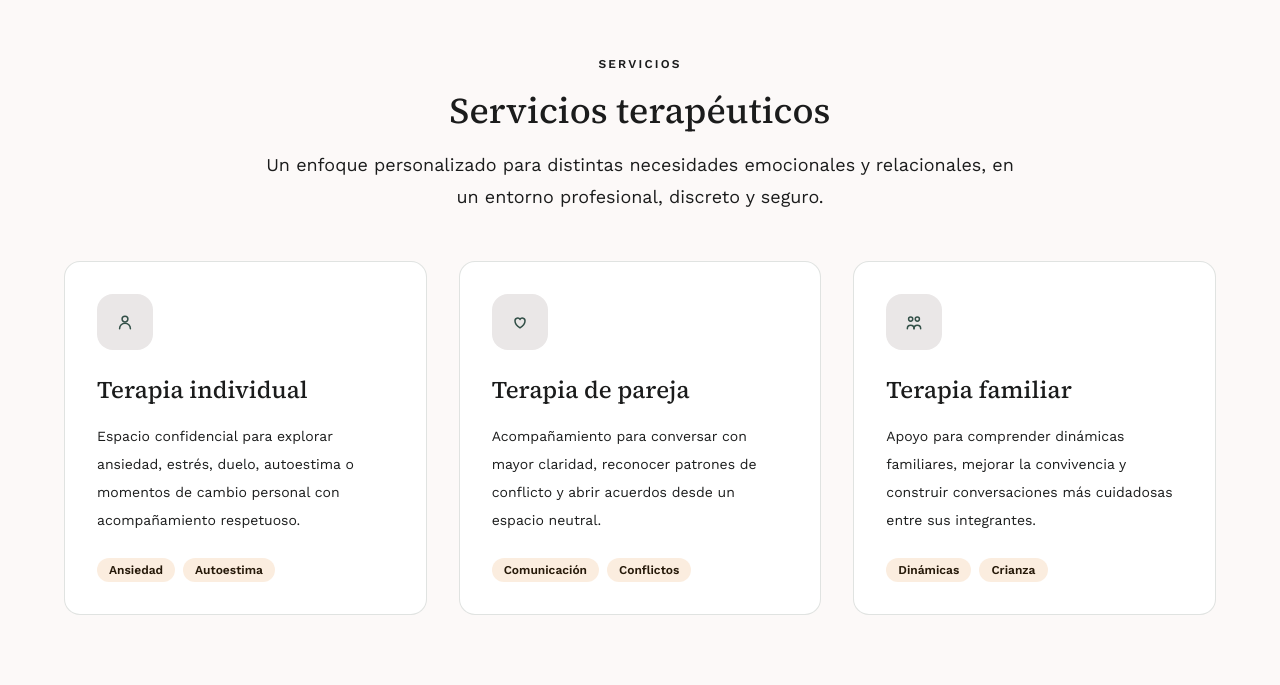
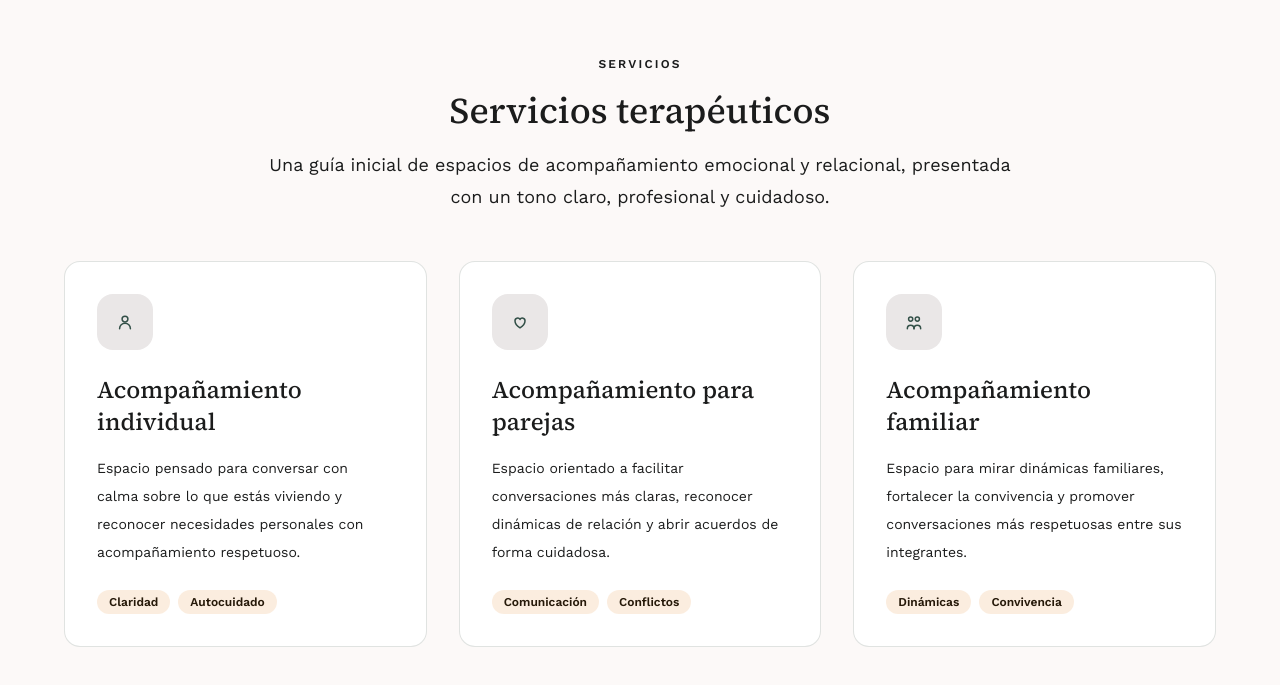
Before and after one commit to GerardoRegalado/BalancePsicologia, a Next.js app: page / in a window 1280 px wide. Shown: the part 1643-2328 px from the top of the page. Built offline with nearby package versions, Linux system fonts and the light colour scheme; no server answers.

Commit message:
sanitazing phase 1.3

```diff
--- a/content/about.ts
+++ b/content/about.ts
@@ -5,7 +5,7 @@
   eyebrow: "Nosotros",
   title: "Nuestra filosofía",
   lead: "Creemos en la terapia como un proceso colaborativo, humano y cuidadoso. Balance Psicología busca ofrecer un espacio donde puedas hablar con calma, sentirte escuchado y ordenar lo que estás viviendo sin juicio.",
-  body: "El acompañamiento se presenta con una mirada ética, cercana y respetuosa del ritmo de cada persona. La información clínica específica, trayectoria profesional y detalles del equipo se integrarán únicamente cuando estén confirmados por el cliente.",
+  body: "El acompañamiento se presenta con una mirada ética, cercana y respetuosa del ritmo de cada persona. La información clínica específica, trayectoria profesional y detalles del equipo se integrarán únicamente cuando la información esté disponible.",
   images: [
     {
       src: "/media/about-hands-mug.png",
--- a/content/index.ts
+++ b/content/index.ts
@@ -3,7 +3,6 @@
 export { featureSectionContent } from "@/content/features";
 export { heroContent } from "@/content/hero";
 export {
-  landingAboutContent,
   landingAppointmentContent,
   landingContactContent,
   landingFaqContent,
@@ -14,8 +13,6 @@
   landingNavigation,
   landingPackageCards,
   landingPackagesContent,
-  landingServiceCards,
-  landingServicesContent,
   landingTestimonialsContent,
 } from "@/content/landing";
 export { leadFormContent } from "@/content/lead-form";
--- a/content/landing.ts
+++ b/content/landing.ts
@@ -32,44 +32,6 @@
     "Acompañamiento profesional y empático para personas que buscan claridad, contención y equilibrio.",
   publicNote: "Muy pronto compartiremos más detalles sobre este espacio.",
 };
-
-export const landingAboutContent: LandingSectionContent = {
-  id: "nosotros",
-  eyebrow: "Nosotros",
-  title: "Una práctica terapéutica cálida, clara y humana.",
-  description:
-    "Este espacio reunirá la filosofía de Balance Psicología, su enfoque de atención y la manera en que acompaña cada proceso.",
-  publicNote: "Información disponible próximamente.",
-};
-
-export const landingServicesContent: LandingSectionContent = {
-  id: "servicios",
-  eyebrow: "Servicios",
-  title: "Servicios terapéuticos",
-  description:
-    "Muy pronto compartiremos más detalles sobre las modalidades de atención disponibles.",
-};
-
-export const landingServiceCards: LandingCardContent[] = [
-  {
-    title: "Terapia individual",
-    description:
-      "Un espacio personal para conversar, comprender lo que estás viviendo y comenzar un proceso de cuidado emocional.",
-    meta: "Próximamente",
-  },
-  {
-    title: "Terapia de pareja",
-    description:
-      "Muy pronto compartiremos más detalles sobre este servicio y sus alcances.",
-    meta: "Próximamente",
-  },
-  {
-    title: "Terapia familiar",
-    description:
-      "Información disponible próximamente para familias que buscan acompañamiento claro y cuidadoso.",
-    meta: "Próximamente",
-  },
-];
 
 export const landingPackagesContent: LandingSectionContent = {
   id: "costos",
--- a/content/services.ts
+++ b/content/services.ts
@@ -5,49 +5,49 @@
   eyebrow: "Servicios",
   title: "Servicios terapéuticos",
   description:
-    "Un enfoque personalizado para distintas necesidades emocionales y relacionales, en un entorno profesional, discreto y seguro.",
+    "Una guía inicial de espacios de acompañamiento emocional y relacional, presentada con un tono claro, profesional y cuidadoso.",
   items: [
     {
-      title: "Terapia individual",
+      title: "Acompañamiento individual",
       description:
-        "Espacio confidencial para explorar ansiedad, estrés, duelo, autoestima o momentos de cambio personal con acompañamiento respetuoso.",
+        "Espacio pensado para conversar con calma sobre lo que estás viviendo y reconocer necesidades personales con acompañamiento respetuoso.",
       icon: "individual",
-      tags: ["Ansiedad", "Autoestima"],
+      tags: ["Claridad", "Autocuidado"],
     },
     {
-      title: "Terapia de pareja",
+      title: "Acompañamiento para parejas",
       description:
-        "Acompañamiento para conversar con mayor claridad, reconocer patrones de conflicto y abrir acuerdos desde un espacio neutral.",
+        "Espacio orientado a facilitar conversaciones más claras, reconocer dinámicas de relación y abrir acuerdos de forma cuidadosa.",
       icon: "couple",
       tags: ["Comunicación", "Conflictos"],
     },
     {
-      title: "Terapia familiar",
+      title: "Acompañamiento familiar",
       description:
-        "Apoyo para comprender dinámicas familiares, mejorar la convivencia y construir conversaciones más cuidadosas entre sus integrantes.",
+        "Espacio para mirar dinámicas familiares, fortalecer la convivencia y promover conversaciones más respetuosas entre sus integrantes.",
       icon: "family",
-      tags: ["Dinámicas", "Crianza"],
+      tags: ["Dinámicas", "Convivencia"],
     },
   ],
 };
 
 export const serviceItems: ServiceItem[] = [
   {
-    name: "Terapia individual",
+    name: "Acompañamiento individual",
     summary:
-      "Espacio confidencial para explorar ansiedad, estrés, duelo, autoestima o momentos de cambio personal.",
+      "Espacio pensado para conversar con calma sobre lo que estás viviendo y reconocer necesidades personales.",
     outcome: "Acompañamiento respetuoso al ritmo de cada persona.",
   },
   {
-    name: "Terapia de pareja",
+    name: "Acompañamiento para parejas",
     summary:
-      "Acompañamiento para conversar con mayor claridad y reconocer patrones de conflicto.",
-    outcome: "Un espacio neutral para abrir acuerdos y mejorar la comunicación.",
+      "Espacio orientado a facilitar conversaciones más claras y reconocer dinámicas de relación.",
+    outcome: "Un entorno cuidadoso para abrir acuerdos y mejorar la comunicación.",
   },
   {
-    name: "Terapia familiar",
+    name: "Acompañamiento familiar",
     summary:
-      "Apoyo para comprender dinámicas familiares y mejorar la convivencia.",
+      "Espacio para mirar dinámicas familiares y fortalecer la convivencia.",
     outcome: "Conversaciones más cuidadosas entre sus integrantes.",
   },
 ];
```
